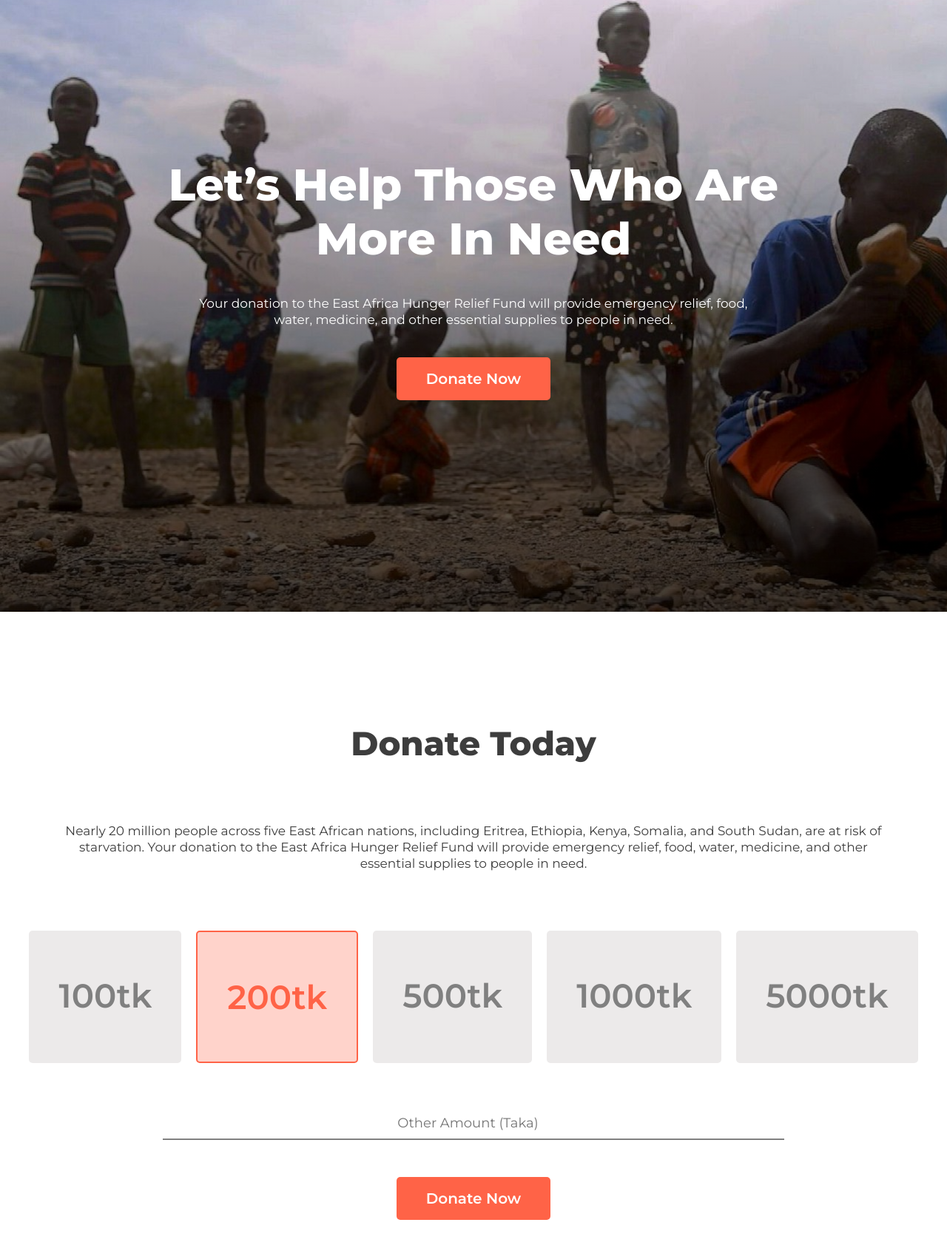
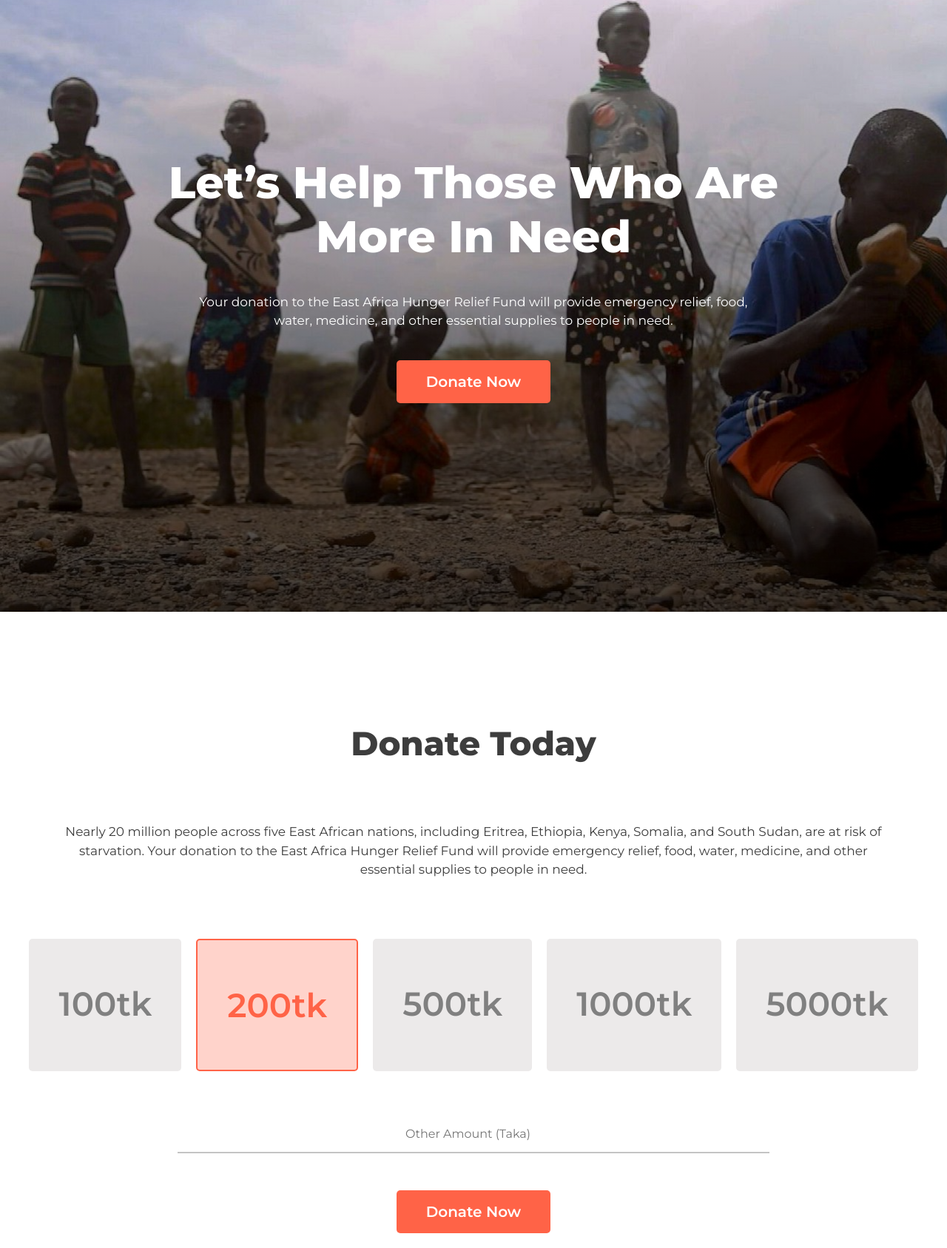
Before and after one commit to comconToukir/donation-site, a plain HTML site: page index.html in a window 1280 px wide. Shown: the part 73-1760 px from the top of the page at 74% size. Drawn offline with Linux system fonts and the light colour scheme.

Commit message:
minor adjustments

```diff
--- a/index.html
+++ b/index.html
@@ -19,8 +19,7 @@
   </head>
   <body>
     <section class="top-banner">
-      <h1>Let’s Help Those Who Are</h1>
-      <h1>More In Need</h1>
+      <h1>Let’s Help Those Who Are More In Need</h1>
       <p>
         Your donation to the East Africa Hunger Relief Fund will provide
         emergency relief, food, water, medicine, and other essential supplies to
--- a/style.css
+++ b/style.css
@@ -1,6 +1,7 @@
 * {
   margin: 0;
   padding: 0;
+  box-sizing: border-box;
   font-family: "Montserrat", sans-serif;
 }
 body {
@@ -9,6 +10,7 @@ body {
 h1 {
   font-size: 60px;
   font-weight: 800;
+  max-width: 24ch;
 }
 h2 {
   font-size: 45px;
@@ -21,7 +23,7 @@ p {
   font-size: 17px;
   padding: 40px 0;
   letter-spacing: 0.9;
-  line-height: 1.3;
+  line-height: 1.5;
 }
 section {
   text-align: center;
@@ -74,13 +76,14 @@ section {
   background-color: rgba(255, 99, 71, 0.281);
 }
 input[type="number"] {
-  font-size: 18px;
+  color: rgb(196, 196, 196);
+  font-size: 16px;
   text-align: center;
   display: block;
-  padding: 10px 20px;
+  padding: 15px 20px;
   width: 800px;
   border: none;
-  border-bottom: 2px solid gray;
+  border-bottom: 2px solid rgb(196, 196, 196);
 }
 input[type="submit"] {
   color: white;
@@ -116,6 +119,7 @@ input[type="submit"] {
 .card-img {
   width: 100px;
   margin: 20px 0;
+  margin-bottom: 40px;
 }
 #food-card {
   background-color: #4f9da63f;
@@ -160,6 +164,7 @@ footer h1 {
   color: tomato;
   font-weight: normal;
   font-family: "Lobster", cursive;
+  margin: 0 auto;
 }
 .quote-card {
   display: flex;
@@ -177,7 +182,11 @@ footer h1 {
   border-radius: 30px;
 }
 .quote-content p {
+  font-weight: 600;
   padding: 10px;
+}
+.quote-content p small {
+  font-weight: 400;
 }
 .left-aligned {
   text-align: left;
```
